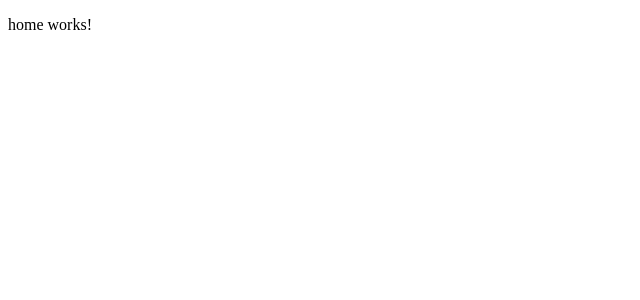
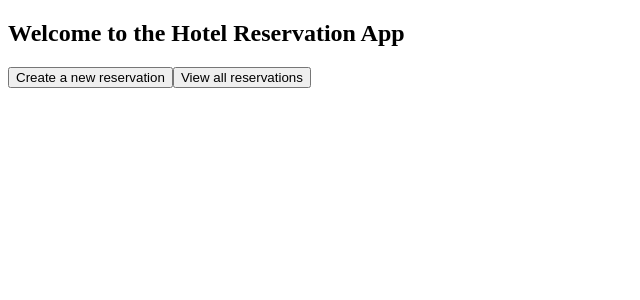
Before and after one commit to adarshsuman333/hotel-app, an Angular app: page / in a window 1280 px wide. Shown: the top 300 px of the page, without its empty margins (0-640 px from the left). Built offline with nearby package versions, Linux system fonts and the light colour scheme.

Commit message:
Building a simple navigation

```diff
--- a/src/app/app.module.ts
+++ b/src/app/app.module.ts
@@ -3,6 +3,8 @@
 
 import { AppRoutingModule } from './app-routing.module';
 import { AppComponent } from './app.component';
+import { HomeModule } from './home/home.module';
+import { ReservationModule } from './reservation/reservation.module';
 
 @NgModule({
   declarations: [
@@ -10,7 +12,9 @@
   ],
   imports: [
     BrowserModule,
-    AppRoutingModule
+    AppRoutingModule,
+    HomeModule,
+    ReservationModule
   ],
   providers: [],
   bootstrap: [AppComponent]
--- a/src/app/home/home.component.html
+++ b/src/app/home/home.component.html
@@ -1 +1,5 @@
-<p>home works!</p>
+<div>
+    <h2>Welcome to the Hotel Reservation App</h2>
+    <button [routerLink]="['/new']">Create a new reservation</button>
+    <button [routerLink]="['/list']">View all reservations</button>
+</div>
--- a/src/app/home/home.module.ts
+++ b/src/app/home/home.module.ts
@@ -1,7 +1,7 @@
 import { NgModule } from '@angular/core';
 import { CommonModule } from '@angular/common';
 import { HomeComponent } from './home.component';
-
+import { RouterModule } from '@angular/router';
 
 
 @NgModule({
@@ -9,7 +9,8 @@
     HomeComponent
   ],
   imports: [
-    CommonModule
+    CommonModule,
+    RouterModule
   ]
 })
 export class HomeModule { }
```
